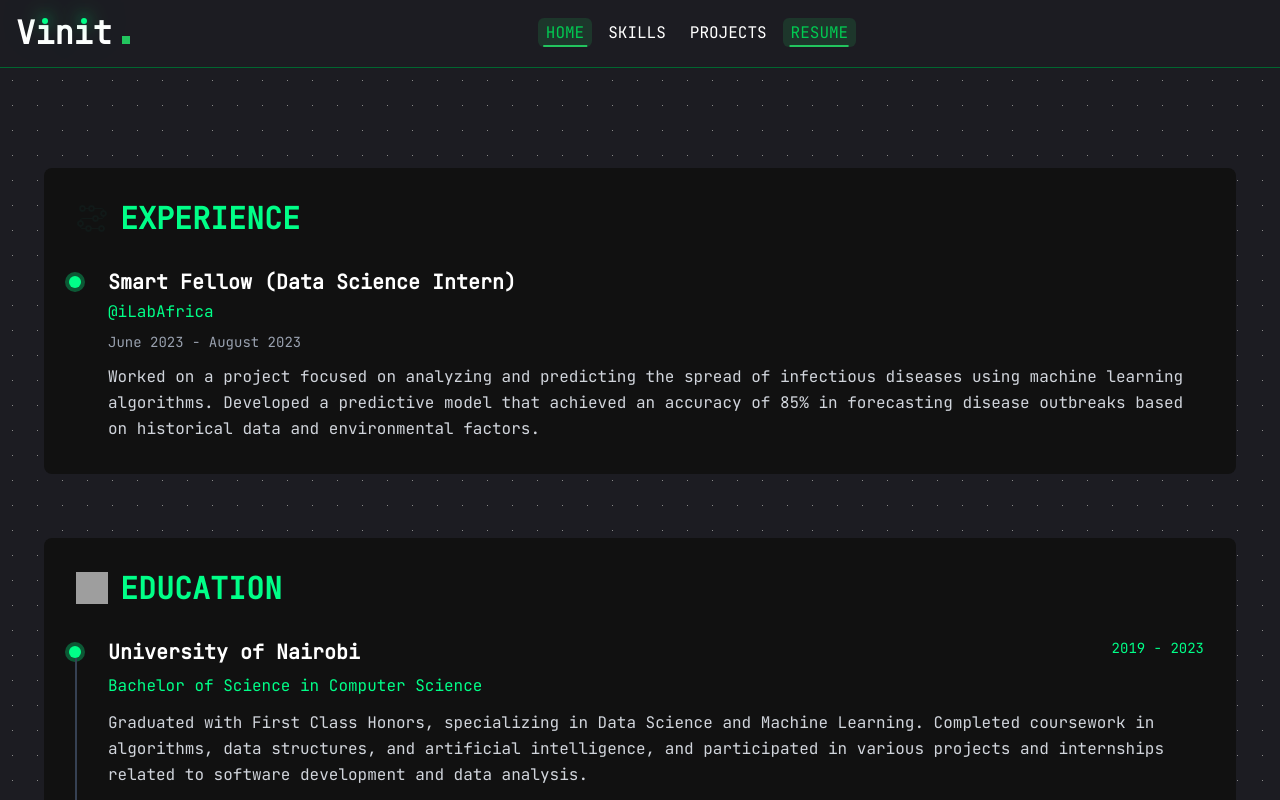
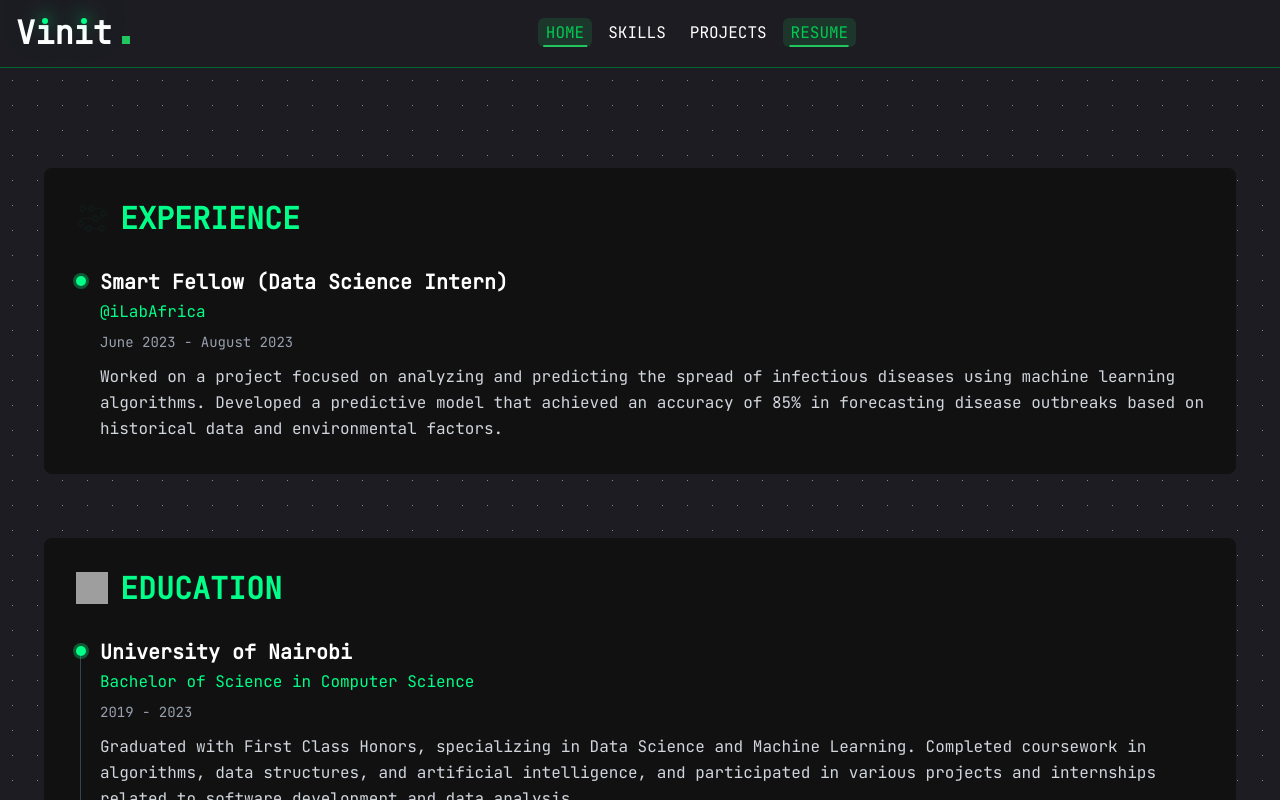
Before and after one commit to Vinit-Rabadiya/Portfolio, a React (Vite) app in the folder personalPortfolio/: page /resume in a window 1280 px wide. Shown: the top 800 px of the page. Built offline with nearby package versions, Linux system fonts and the light colour scheme; grey boxes are pictures that could not be loaded.

Commit message:
fixed alignment of dot and line

```diff
--- a/personalPortfolio/src/pages/Resume/Resume.css
+++ b/personalPortfolio/src/pages/Resume/Resume.css
@@ -3,3 +3,34 @@
 section {
   font-family: var(--font);
 }
+
+.timeline-item {
+  position: relative;
+  padding-left: 1.5rem;
+  margin-bottom: 2.5rem;
+}
+
+.timeline-item:last-child {
+  margin-bottom: 0;
+}
+
+.timeline-dot {
+  position: absolute;
+  left: 0;
+  top: 0.5rem;
+  width: 0.625rem;
+  height: 0.625rem;
+  background-color: #00ff88;
+  border-radius: 50%;
+  box-shadow: 0 0 0 3px rgba(0, 255, 136, 0.3);
+  z-index: 10;
+}
+
+.timeline-line {
+  position: absolute;
+  left: 0.25rem;
+  top: 0.8125rem;
+  width: 1px;
+  height: calc(100% + 2.5rem - 0.8125rem);
+  background-color: rgb(55, 65, 81);
+}
--- a/personalPortfolio/src/pages/Resume/Resume.jsx
+++ b/personalPortfolio/src/pages/Resume/Resume.jsx
@@ -40,17 +40,11 @@ function Resume() {
             <img src={experienceIcon} alt="Experience" className="w-8 h-8" />
             EXPERIENCE
           </h2>
-          <div className="relative pl-8">
+          <div>
             {experiences.map((experience, index) => (
-              <div key={index} className="relative mb-10 last:mb-0">
-                {/* Green dot */}
-                <div className="absolute -left-[39px] top-2 w-3 h-3 bg-[#00ff88] rounded-full shadow-[0_0_0_4px_rgba(0,255,136,0.3)]"></div>
-
-                {/* Vertical line - only show if not the last item */}
-                {index < experiences.length - 1 && (
-                  <div className="absolute -left-[33px] top-[20px] bottom-[-40px] w-0.5 bg-gray-700"></div>
-                )}
-
+              <div key={index} className="timeline-item">
+                <div className="timeline-dot"></div>
+                {index < experiences.length - 1 && <div className="timeline-line"></div>}
 
                 {/* Content */}
                 <h3 className="text-xl font-semibold text-white mb-1">
@@ -74,27 +68,18 @@ function Resume() {
             <img src={educationIcon} alt="Education" className="w-8 h-8" />
             EDUCATION
           </h2>
-          <div className="relative pl-8">
+          <div>
             {education.map((edu, index) => (
-              <div key={index} className="relative mb-10 last:mb-0">
-                {/* Green dot */}
-                <div className="absolute -left-[39px] top-2 w-3 h-3 bg-[#00ff88] rounded-full shadow-[0_0_0_4px_rgba(0,255,136,0.3)]"></div>
-
-                {/* Vertical line - only show if not the last item */}
-                {index < education.length - 1 && (
-                  <div className="absolute -left-[33px] top-[20px] bottom-[-40px] w-0.5 bg-gray-700"></div>
-                )}
+              <div key={index} className="timeline-item">
+                <div className="timeline-dot"></div>
+                {index < education.length - 1 && <div className="timeline-line"></div>}
 
                 {/* Content */}
-                <div className="flex justify-between items-start mb-2">
-                  <h3 className="text-xl font-semibold text-white">
-                    {edu.institution}
-                  </h3>
-                  <p className="text-[#00ff88] text-sm whitespace-nowrap ml-4">
-                    {edu.duration}
-                  </p>
-                </div>
-                <p className="text-[#00ff88] mb-3">{edu.degree}</p>
+                <h3 className="text-xl font-semibold text-white mb-1">
+                  {edu.institution}
+                </h3>
+                <p className="text-[#00ff88] mb-2">{edu.degree}</p>
+                <p className="text-gray-400 text-sm mb-3">{edu.duration}</p>
                 <p className="text-gray-300 leading-relaxed">
                   {edu.description}
                 </p>
```
